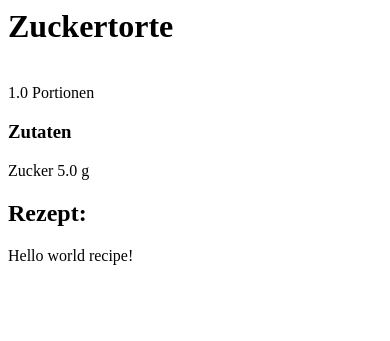
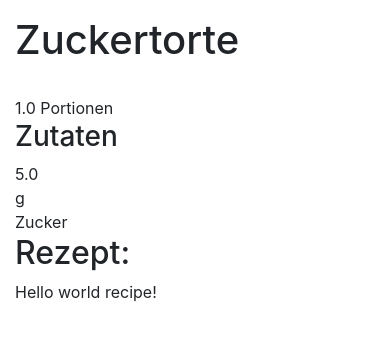
Before and after one commit to suxxxoi/recipe_fork, a Django app: page /recipe/1/ in a window 390 px wide. Shown: the top 341 px of the page. Run offline with Django 3.2, Linux system fonts and the light colour scheme; data comes from the database, SQL or seed files in the repository; both versions use the stored data as it was after the commit; some libraries are stand-ins or nearby versions.

Commit message:
Added basic.html bootstrap ingredients with divs

```diff
--- a/recipe_fork/recipe/templates/recipe/detail.html
+++ b/recipe_fork/recipe/templates/recipe/detail.html
@@ -1,14 +1,19 @@
+{% extends "base.html" %}
+{% block content %}
 <h1> {{ recipe.title }} </h1>
 {{ recipe.description }} <br>
 {{ recipe.portions }} Portionen
 {% for ingredientlist in recipe.ingredientlist_set.all %}
 <h3> {{ ingredientlist.ingredient_list_title }} </h3>
 	{% for ingredient in ingredientlist.ingredient_set.all %}
-		{{ ingredient.name }}
-		{{ ingredient.amount }}
-		{{ ingredient.unit }}
-		<br>
+		<div class="row justify-content-start">
+			<div class="col-md-auto">{{ ingredient.amount }}</div>
+			<div class="col-md-auto">{{ ingredient.unit }}</div>
+			<div class="col-md-auto">{{ ingredient.name }}</div>
+			<div class="col"></div>
+		</div>
 	{% endfor %}
 {% endfor %}
 <h2> Rezept: </h2>
 {{ recipe.recipe_text }}
+{% endblock %}
--- a/recipe_fork/recipe_fork/settings.py
+++ b/recipe_fork/recipe_fork/settings.py
@@ -55,7 +55,7 @@ ROOT_URLCONF = 'recipe_fork.urls'
 TEMPLATES = [
     {
         'BACKEND': 'django.template.backends.django.DjangoTemplates',
-        'DIRS': [],
+        'DIRS': [os.path.join(BASE_DIR, 'templates')],
         'APP_DIRS': True,
         'OPTIONS': {
             'context_processors': [
--- /dev/null
+++ b/recipe_fork/templates/base.html
@@ -0,0 +1,17 @@
+{% load static %}
+<html>
+<head>
+	{% comment %}
+	<link rel="stylesheet" href="https://stackpath.bootstrapcdn.com/bootstrap/4.5.2/css/bootstrap.min.css" integrity="sha384-JcKb8q3iqJ61gNV9KGb8thSsNjpSL0n8PARn9HuZOnIxN0hoP+VmmDGMN5t9UJ0Z" crossorigin="anonymous">
+	{% endcomment %}
+	<link rel="stylesheet" href="https://maxcdn.bootstrapcdn.com/bootstrap/4.5.2/css/bootstrap.min.css">
+	<meta name="viewport" content="width=device-width, initial-scale=1">
+
+    <title>{% block title %}{% endblock %}</title>
+</head>
+<body>
+	<div class="container-fluid pt-3">
+    {% block content %}{% endblock %}
+	</div>
+</body>
+</html>
```
Also changed, not shown: recipe_fork/db.sqlite3.
